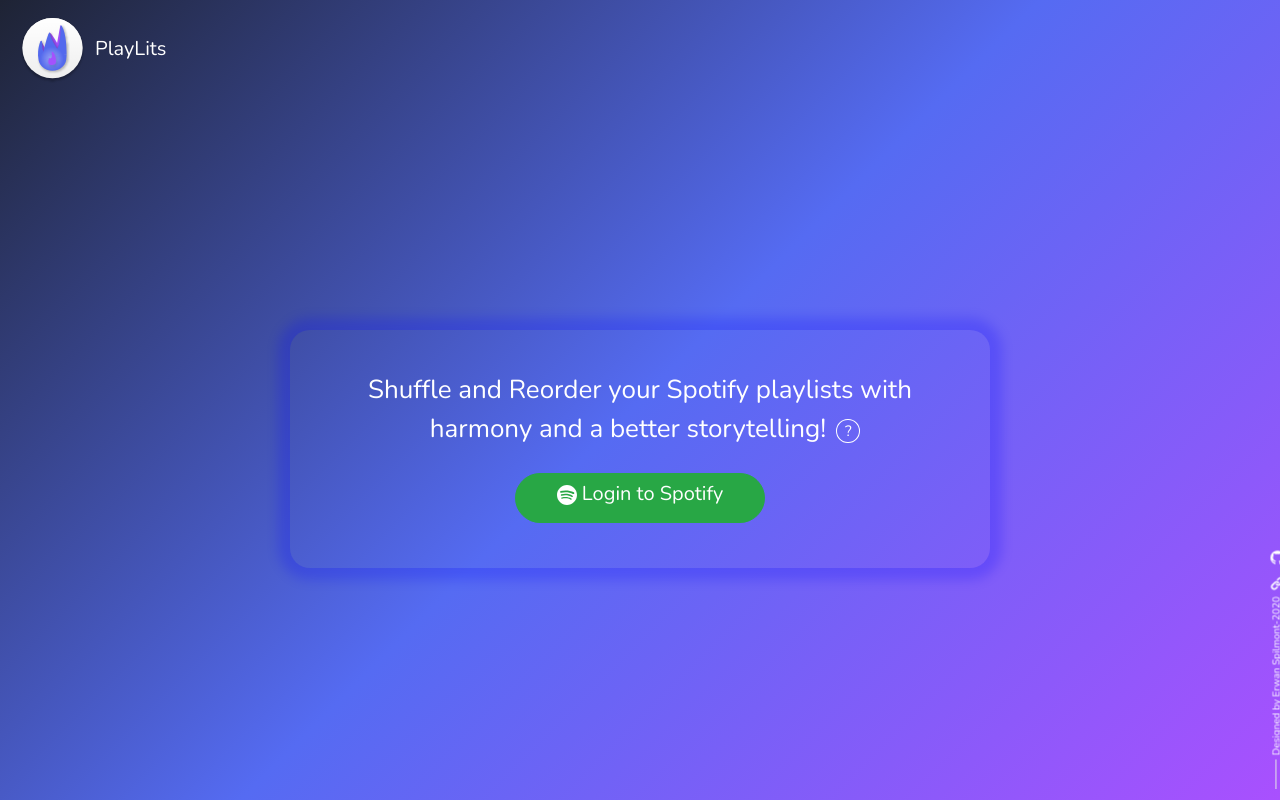
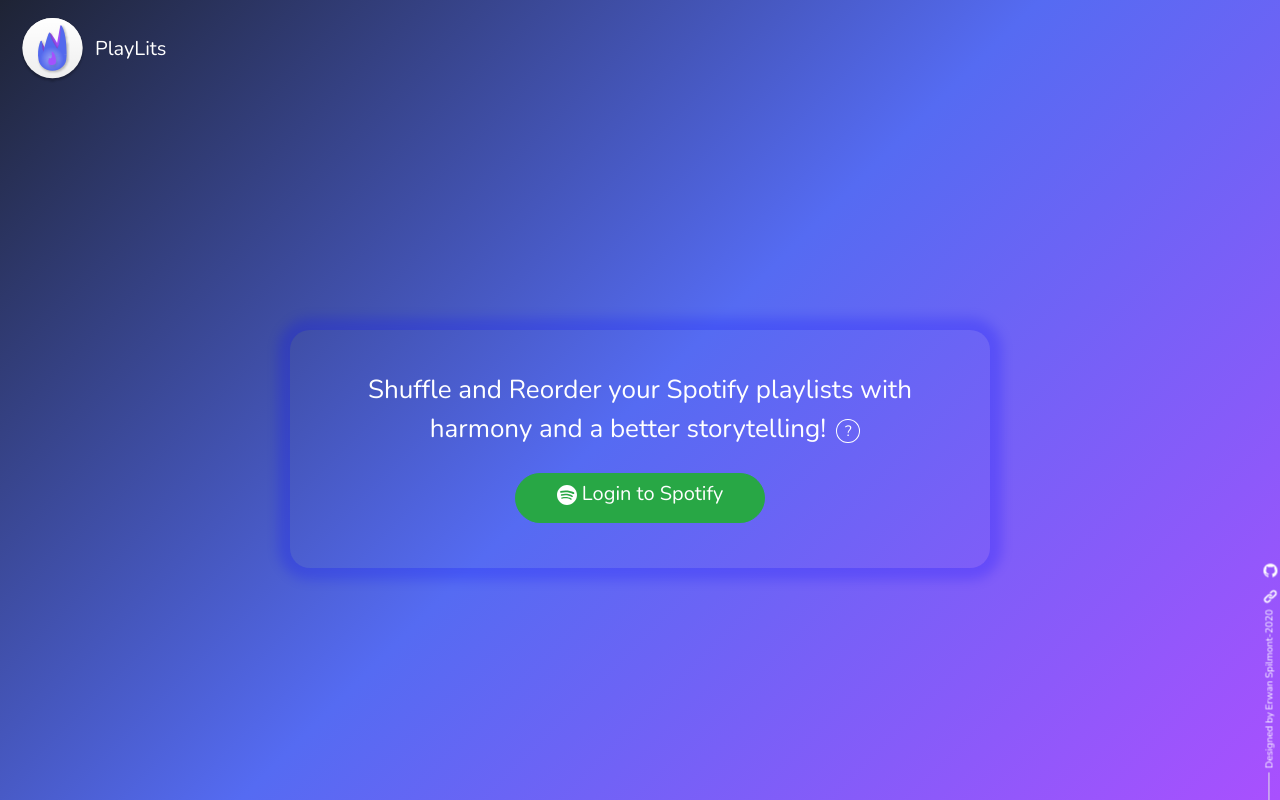
Before and after one commit to Erwan31/progressive-playlist, a React (Create React App) app: page / in a window 1280 px wide. Built offline with nearby package versions, Linux system fonts and the light colour scheme.

Commit message:
Designed by readjust position

```diff
--- a/src/App.css
+++ b/src/App.css
@@ -595,8 +595,8 @@
 footer{
   display: inline-block;
   position: fixed;
-  bottom: 120px;
-  right: -120px;
+  bottom: 107px;
+  right: -113px;
   transform: rotate(-90deg);
 }
 
```
